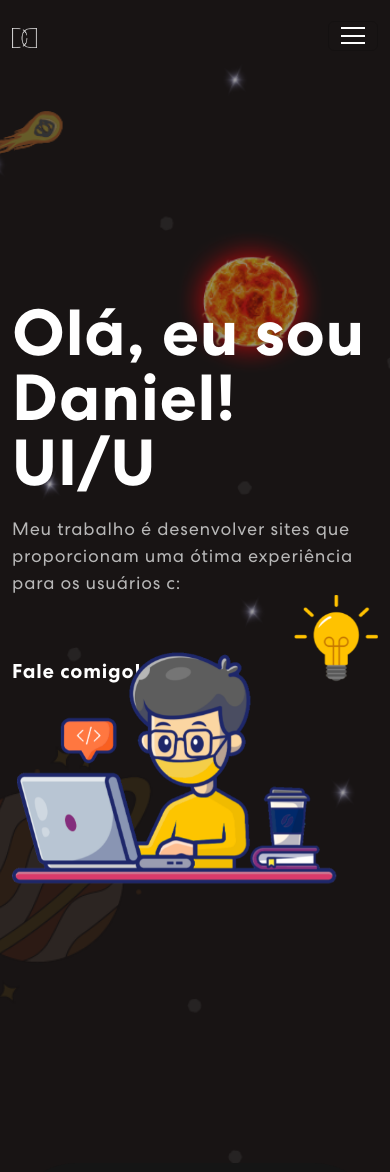
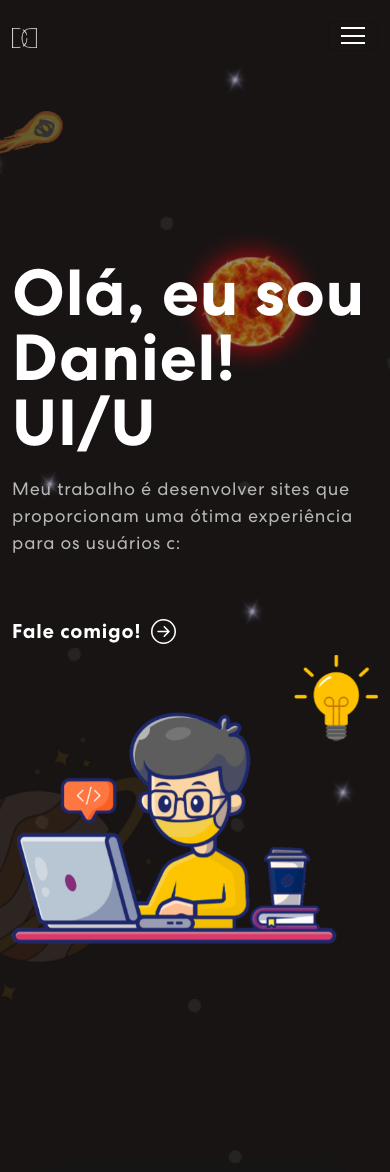
Before and after one commit to danielcdeda/my-portfolio, a React (Create React App) app: page / in a window 390 px wide. Shown: the top 1172 px of the page. Built offline with nearby package versions, Linux system fonts and the light colour scheme.

Commit message:
banner responsivo

```diff
--- a/src/components/Banner/Banner.js
+++ b/src/components/Banner/Banner.js
@@ -52,7 +52,7 @@ function Banner() {
                         <p>Meu trabalho é desenvolver sites que proporcionam uma ótima experiência para os usuários c: </p>
                         <button onClick={() => console.log('connect')}>Fale comigo! <ArrowRightCircle size={25} /></button>
                     </Col>
-                    <Col cs={12} md={6} xl={5}>
+                    <Col cs={12} md={6} xl={5} className="col-imagem">
                         <img src={BannerImg} alt="Banner-img" className="banner-img"/>
                     </Col>
                 </Row>
--- a/src/components/Banner/banner.css
+++ b/src/components/Banner/banner.css
@@ -9,11 +9,6 @@
     font-family: Centra;
   }
 
-.parte-texto {
-  position: relative;
-  top: 40px;
-  font-weight: 400;
-}
 
 .banner-img {
   position: relative;
@@ -77,3 +72,19 @@
   .txt-rotate > .wrap {
     border-right: 0.08em solid #666;
   }
+
+  @media (max-width: 991px) {
+    .col-imagem {
+      display: flex;
+      align-items: center;
+      justify-content: center;
+    }
+    .banner-img {
+      bottom: 0px;
+      top: 20px;
+    }
+
+    .heading {
+
+    }
+  }
```
